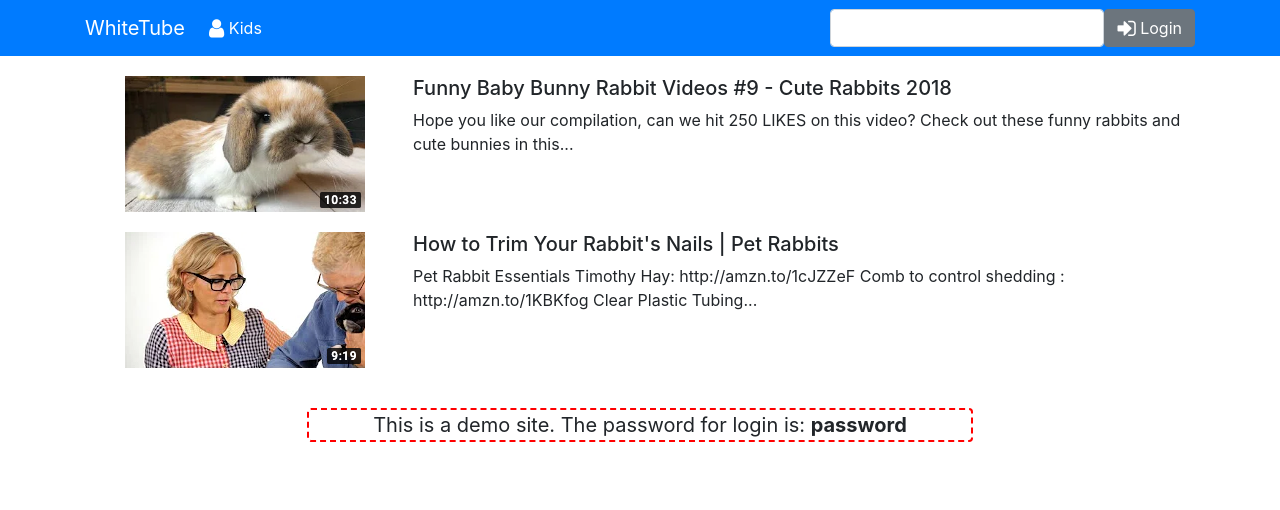
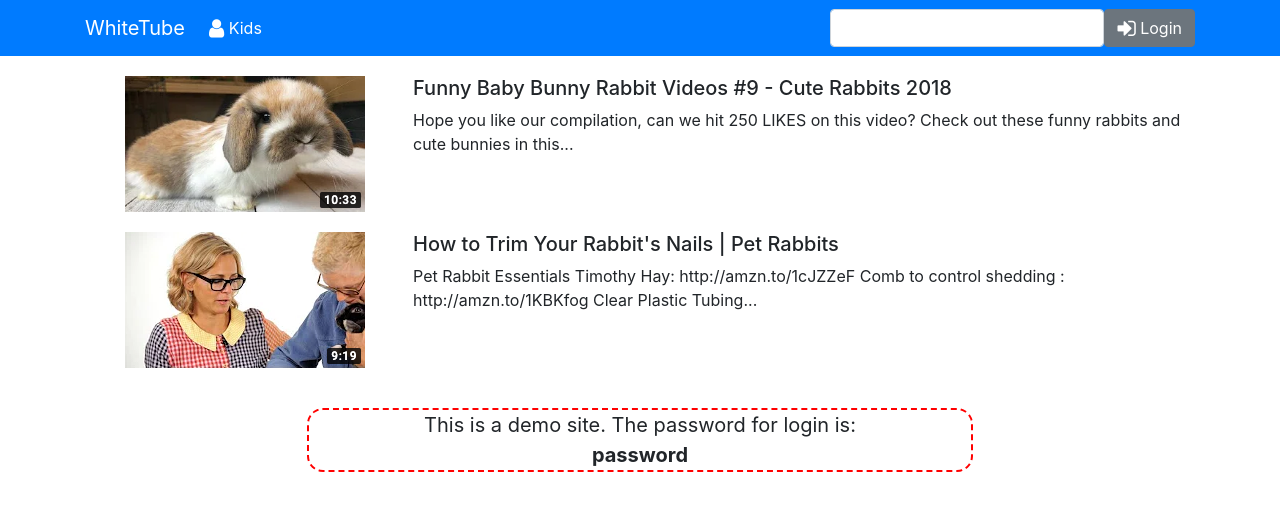
Before and after one commit to bellmyer/whitetube, a React (Create React App) app: page /#/kids in a window 1280 px wide. Shown: the top 510 px of the page. Built offline with nearby package versions, Linux system fonts and the light colour scheme.

Commit message:
fancier password hint box

```diff
--- a/src/App.css
+++ b/src/App.css
@@ -20,6 +20,6 @@
   margin: 20px auto;
   text-align: center;
   border: 2px dashed red;
-  border-radius: 4px;
+  border-radius: 16px;
   font-size: 20px;
 }
--- a/src/components/VideoListComponent.js
+++ b/src/components/VideoListComponent.js
@@ -82,7 +82,9 @@ function VideoList(props) {
       { props.view == 'kids' &&
         <div className="col-12">
           <div className='password-hint'>
-            This is a demo site. The password for login is: <strong>password</strong>
+            This is a demo site. The password for login is:
+            <br />
+            <strong>password</strong>
           </div>
         </div>
       }
```
